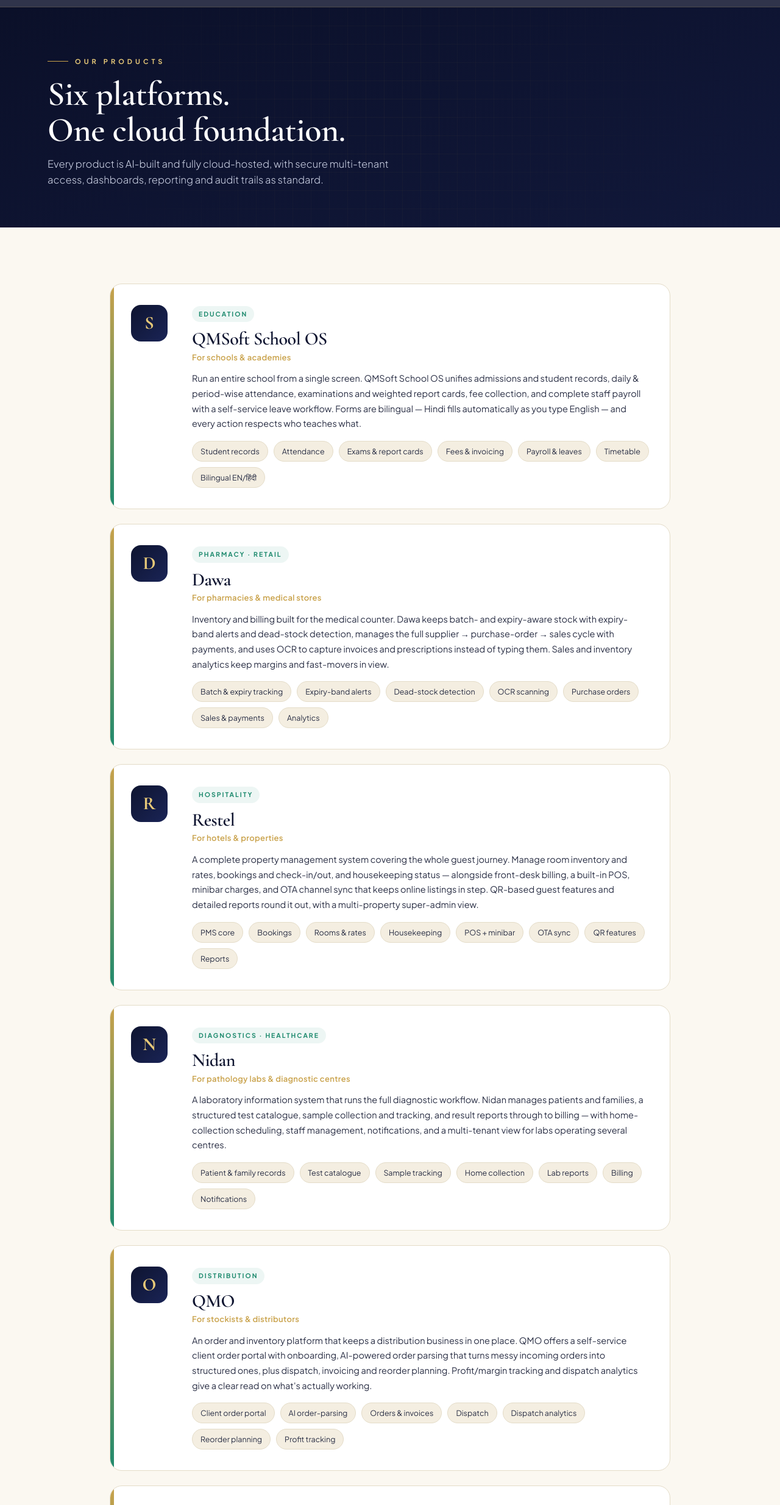
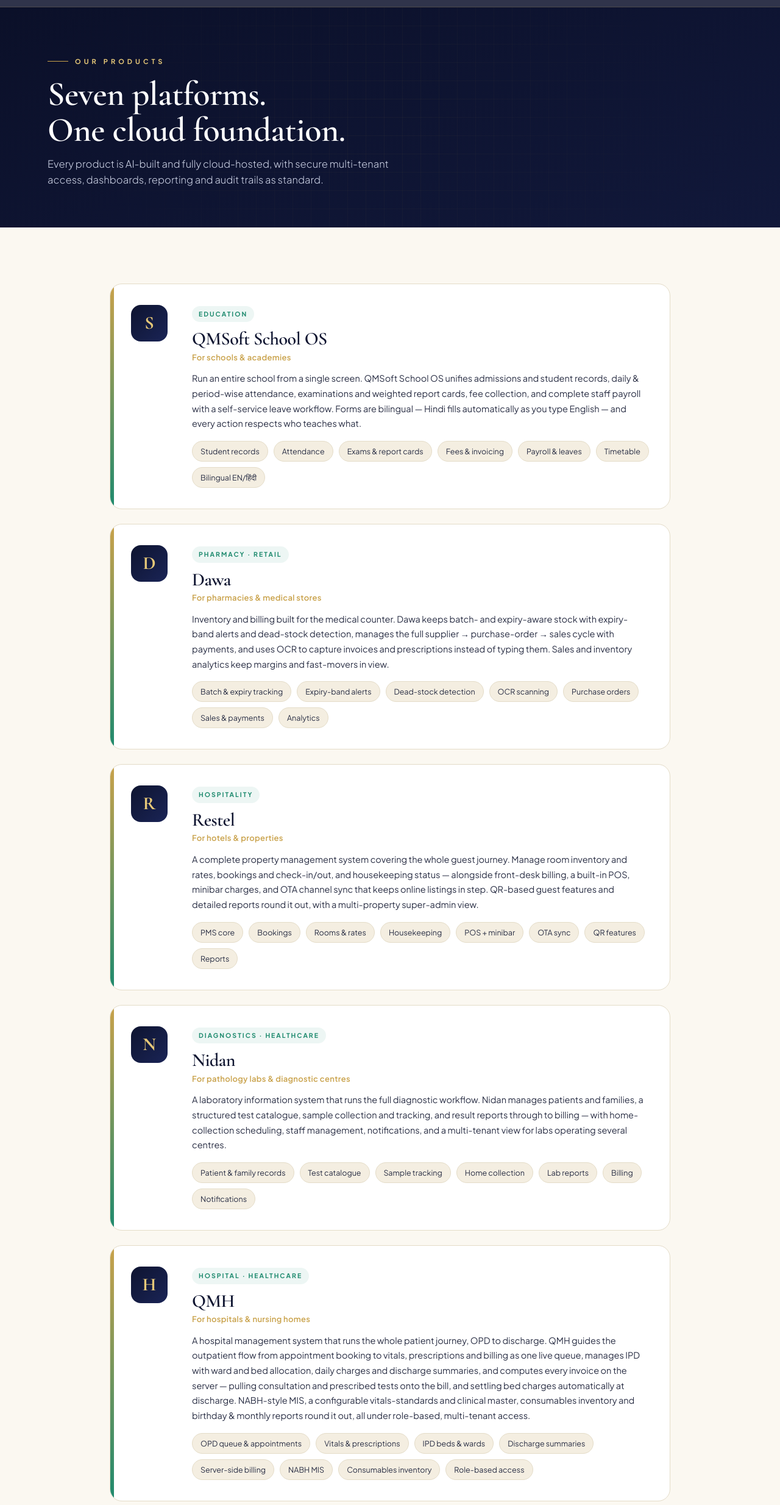
Before and after one commit to manzoorqirat-boop/qmwebsite, a plain HTML site: page products.html in a window 1280 px wide. Shown: the part 63-2531 px from the top of the page at 61% size. Drawn offline with nearby package versions, Linux system fonts and the light colour scheme.

Commit message:
Update products.html

```diff
--- a/products.html
+++ b/products.html
@@ -4,7 +4,21 @@
 <meta charset="UTF-8">
 <meta name="viewport" content="width=device-width, initial-scale=1.0">
 <title>Products — QMSofts</title>
-<meta name="description" content="Six AI-built, cloud-hosted platforms: QMSoft School OS, Dawa, Restel, Nidan, QMO and QMfg.">
+<meta name="description" content="Seven AI-built, cloud-hosted platforms: QMSoft School OS, Dawa, Restel, Nidan, QMH, QMO and QMfg.">
+<link rel="canonical" href="https://qmsofts.com/products.html">
+<link rel="icon" type="image/svg+xml" href="favicon.svg">
+<meta name="theme-color" content="#0E1430">
+<meta property="og:type" content="website">
+<meta property="og:site_name" content="QMSofts">
+<meta property="og:title" content="Products — QMSofts">
+<meta property="og:description" content="Seven AI-built, cloud-hosted platforms: QMSoft School OS, Dawa, Restel, Nidan, QMH, QMO and QMfg.">
+<meta property="og:url" content="https://qmsofts.com/products.html">
+<meta property="og:image" content="https://qmsofts.com/og-cover.png">
+<meta name="twitter:card" content="summary_large_image">
+<meta name="twitter:title" content="Products — QMSofts">
+<meta name="twitter:description" content="Seven AI-built, cloud-hosted platforms: QMSoft School OS, Dawa, Restel, Nidan, QMH, QMO and QMfg.">
+<meta name="twitter:image" content="https://qmsofts.com/og-cover.png">
+
 <link rel="preconnect" href="https://fonts.googleapis.com">
 <link rel="preconnect" href="https://fonts.gstatic.com" crossorigin>
 <link href="https://fonts.googleapis.com/css2?family=Cormorant+Garamond:ital,wght@0,400;0,500;0,600;0,700;1,500;1,600&family=Plus+Jakarta+Sans:wght@300;400;500;600;700;800&display=swap" rel="stylesheet">
@@ -48,7 +62,7 @@
   <div class="hero-grid"></div>
   <div class="wrap">
     <div class="kicker" style="color:var(--gold-light);"><span class="rule"></span>Our Products</div>
-    <h1>Six platforms.<br>One cloud foundation.</h1>
+    <h1>Seven platforms.<br>One cloud foundation.</h1>
     <p>Every product is AI-built and fully cloud-hosted, with secure multi-tenant access, dashboards, reporting and audit trails as standard.</p>
   </div>
 </section>
@@ -102,6 +116,17 @@
       </div>
 
       <div class="pblock">
+        <div class="badge">H</div>
+        <div>
+          <span class="tag">Hospital · Healthcare</span>
+          <h3>QMH</h3>
+          <div class="who">For hospitals &amp; nursing homes</div>
+          <p>A hospital management system that runs the whole patient journey, OPD to discharge. QMH guides the outpatient flow from appointment booking to vitals, prescriptions and billing as one live queue, manages IPD with ward and bed allocation, daily charges and discharge summaries, and computes every invoice on the server — pulling consultation and prescribed tests onto the bill, and settling bed charges automatically at discharge. NABH-style MIS, a configurable vitals-standards and clinical master, consumables inventory and birthday &amp; monthly reports round it out, all under role-based, multi-tenant access.</p>
+          <div class="feats"><span>OPD queue &amp; appointments</span><span>Vitals &amp; prescriptions</span><span>IPD beds &amp; wards</span><span>Discharge summaries</span><span>Server-side billing</span><span>NABH MIS</span><span>Consumables inventory</span><span>Role-based access</span></div>
+        </div>
+      </div>
+
+      <div class="pblock">
         <div class="badge">O</div>
         <div>
           <span class="tag">Distribution</span>
@@ -147,6 +172,7 @@
           <li><a href="products.html">Dawa — Pharmacy</a></li>
           <li><a href="products.html">Restel — Hotels</a></li>
           <li><a href="products.html">Nidan — Labs</a></li>
+          <li><a href="products.html">QMH — Hospitals</a></li>
           <li><a href="products.html">QMO — Distribution</a></li>
           <li><a href="products.html">QMfg — Manufacturing</a></li>
         </ul>
```
